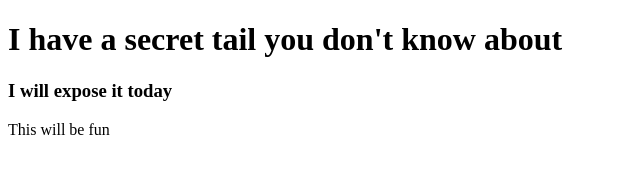
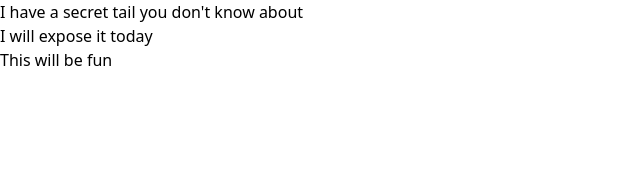
Before and after one commit to smsaky/TailwindCSS, a plain HTML site: page index.html in a window 1280 px wide. Shown: the whole page, without its empty margins (0-640 px from the left). Drawn offline with nearby package versions, Linux system fonts and the light colour scheme.

Commit message:
Update index.html

```diff
--- a/index.html
+++ b/index.html
@@ -6,7 +6,7 @@
     <meta name="viewport" content="width=device-width, initial-scale=1.0">
     <title>Tailwind CSS Introduction</title>
     <!-- Tailwind Link -->
-    <script src=""></script>
+    <script src="https://cdn.tailwindcss.com"></script>
 </head>
 <body>
     <!-- Tailwind CSS (www.tailwindcss.com) is also a CSS Framework Platform.  -->
```
